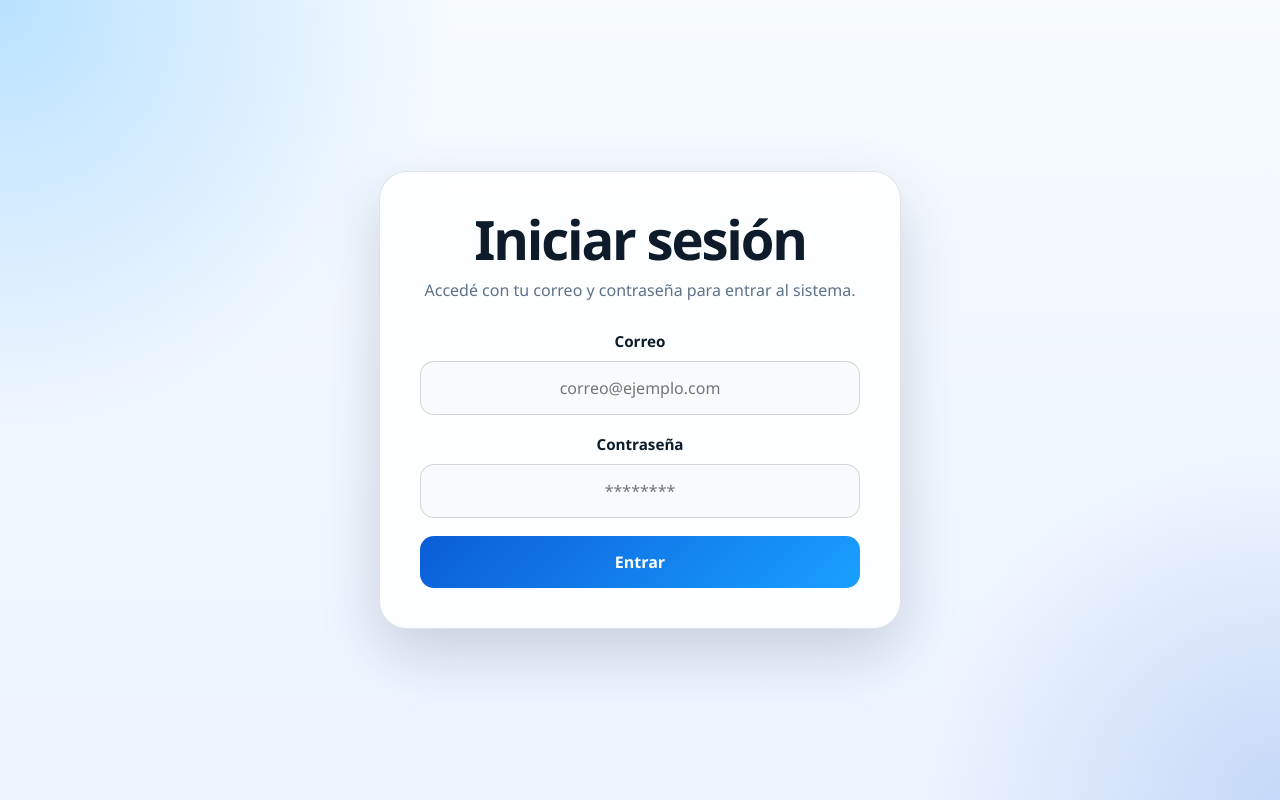
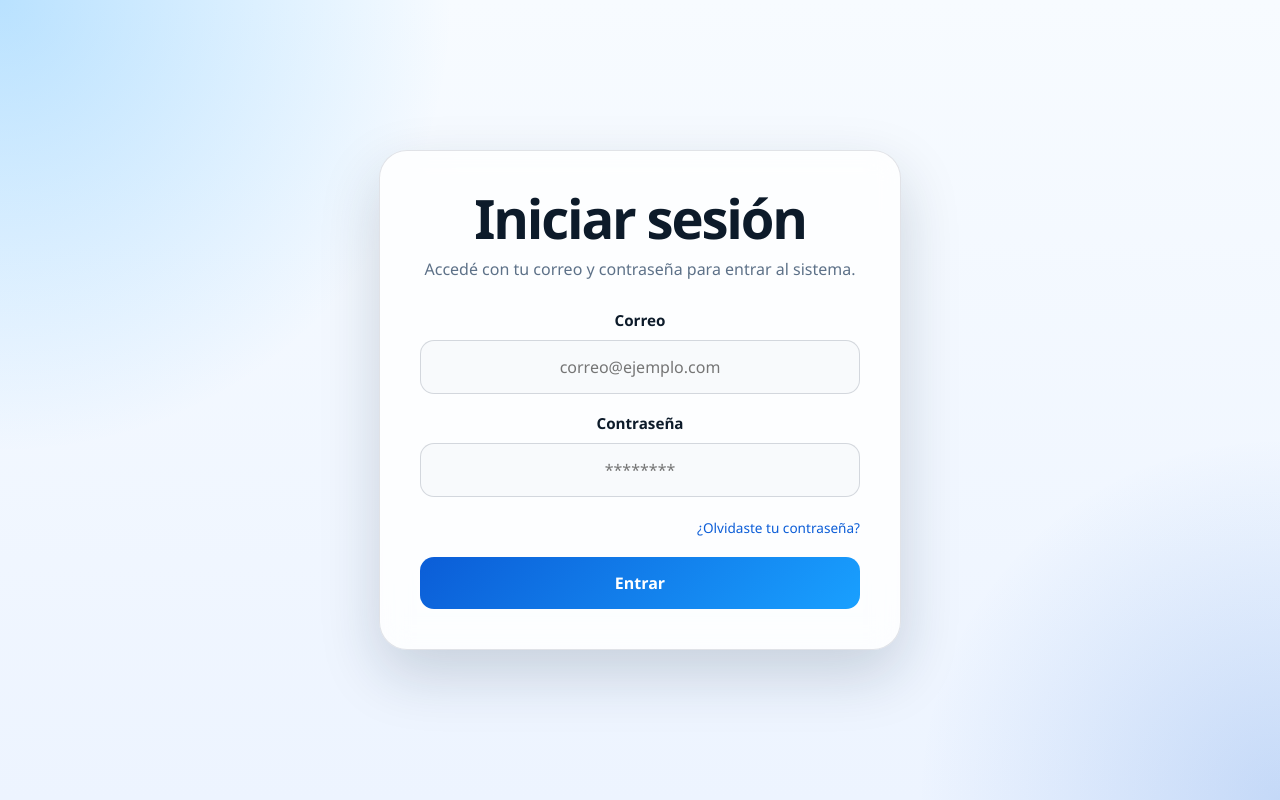
Before and after one commit to MaraiNicolas/ProyectoFinal-Grupo6, a React app in the folder Frontend/: page / in a window 1280 px wide. Built offline with nearby package versions, Linux system fonts and the light colour scheme; the HTML template or start-up script is replaced by a standard one.

Commit message:
Se agrega opción para recuperar contraseña

```diff
--- a/Frontend/src/App.css
+++ b/Frontend/src/App.css
@@ -69,6 +69,20 @@
 .field input:focus {
   outline: 2px solid rgba(11, 93, 215, 0.22);
   border-color: var(--accent);
+}
+
+.forgot-password {
+  text-align: right;
+}
+
+.forgot-password a {
+  font-size: 0.85rem;
+  color: #0b5dd7;
+  text-decoration: none;
+}
+
+.forgot-password a:hover {
+  text-decoration: underline;
 }
 
 .login-button {
--- a/Frontend/src/pages/LoginPage.jsx
+++ b/Frontend/src/pages/LoginPage.jsx
@@ -30,6 +30,10 @@ export function LoginPage({ auth }) {
             />
           </label>
 
+          <div className="forgot-password">
+            <a href="/forgot-password">¿Olvidaste tu contraseña?</a>
+          </div>
+
           <button type="submit" className="login-button">
             Entrar
           </button>
```
